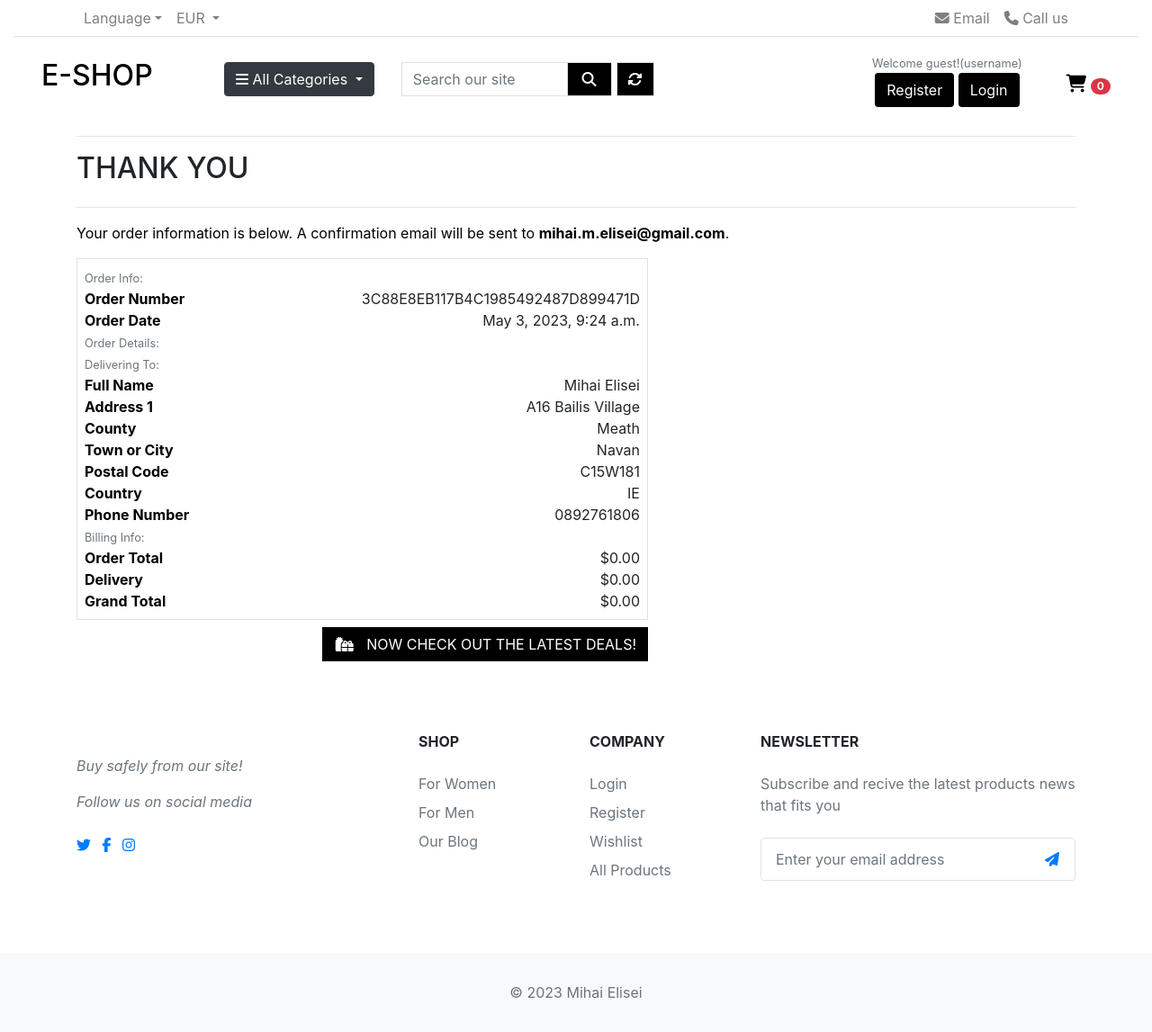
After one commit to MihaiElisei/E-Shop-V1.0, a Django app: template checkout/templates/checkout/checkout_success.html in a window 1280 px wide. The commit adds this page. Shown: the whole page at 90% size. Run offline with Django 3.2, Linux system fonts and the light colour scheme; the template is opened without the code that fills it: values that come from a table or form of the project are taken from there, others are empty; data comes from the database, SQL or seed files in the repository; both versions use the stored data as it was after the commit; some libraries are stand-ins or nearby versions.

Commit message:
added checkout success template and view

```diff
--- a/cart/templates/cart/cart.html
+++ b/cart/templates/cart/cart.html
@@ -35,7 +35,7 @@
                                                 {% if cart_item.product.image %}
                                                 <img src="{{ cart_item.product.image.url }}" class="img-sm">
                                                 {% else %}
-                                                <img src="/media/noimage.png" class="img-sm">
+                                                <img src="{{ MEDIA_URL }}noimage.png" class="img-sm">
                                                 {% endif %}
                                             </div>
                                             <div class="col-lg-8 col-md-6 col-sm-12">
--- a/cart/views.py
+++ b/cart/views.py
@@ -100,6 +100,7 @@ def add_to_cart(request, product_id):
             cart_item.variations.clear()
             cart_item.variations.add(*product_variation)
         cart_item.save()
+
     return redirect('view_cart')
 
 
--- a/checkout/__init__.py
+++ b/checkout/__init__.py
@@ -0,0 +1 @@
+default_app_config = 'checkout.apps.CheckoutConfig'
--- a/checkout/models.py
+++ b/checkout/models.py
@@ -2,6 +2,7 @@ import uuid
 from django_countries.fields import CountryField
 from django.db import models
 from products.models import Product
+from cart.models import CartItem
 from django.db.models import Sum
 from django.conf import settings
 # Create your models here.
@@ -65,7 +66,7 @@ class OrderLineItem(models.Model):
     order = models.ForeignKey(Order, null=False, blank=False,
                               on_delete=models.CASCADE,
                               related_name='lineitems')
-    product = models.ForeignKey(Product, null=False, blank=False,
+    product = models.ForeignKey(CartItem, null=False, blank=False,
                                 on_delete=models.CASCADE)
     product_variation = models.CharField(max_length=10, null=True,
                                          blank=True)
--- /dev/null
+++ b/checkout/templates/checkout/checkout_success.html
@@ -0,0 +1,208 @@
+{% extends "base.html" %}
+{% load static %}
+
+{% block extra_css %}
+<link rel="stylesheet" href="{% static 'checkout/css/checkout.css' %}">
+{% endblock %}
+
+
+{% block content %}
+<div class="overlay"></div>
+<div class="container">
+    <div class="row">
+        <div class="col">
+            <hr>
+            <h2 class="logo-font mb-4">Thank You</h2>
+            <hr>
+            <p class="text-black">Your order information is below. A confirmation email will be sent to
+                <strong>{{ order.email }}</strong>.</p>
+        </div>
+    </div>
+
+    <div class="row">
+        <div class="col-12 col-lg-7">
+            <div class="order-confirmation-wrapper p-2 border">
+                <div class="row">
+                    <div class="col">
+                        <small class="text-muted">Order Info:</small>
+                    </div>
+                </div>
+
+                <div class="row">
+                    <div class="col-12 col-md-4">
+                        <p class="mb-0 text-black font-weight-bold">Order Number</p>
+                    </div>
+                    <div class="col-12 col-md-8 text-md-right">
+                        <p class="mb-0">{{ order.order_number }}</p>
+                    </div>
+                </div>
+
+                <div class="row">
+                    <div class="col-12 col-md-4">
+                        <p class="mb-0 text-black font-weight-bold">Order Date</p>
+                    </div>
+                    <div class="col-12 col-md-8 text-md-right">
+                        <p class="mb-0">{{ order.date }}</p>
+                    </div>
+                </div>
+
+                <div class="row">
+                    <div class="col">
+                        <small class="text-muted">Order Details:</small>
+                    </div>
+                </div>
+
+                {% for item in order.lineitems.all %}
+                <div class="row">
+                    <div class="col-12 col-md-4">
+                        <p class="small mb-0 text-black font-weight-bold">
+                            {{ item.product.name }}{% if item.product_size %} - Size
+                            {{ item.product_size|upper }}{% endif %}
+                        </p>
+                    </div>
+                    <div class="col-12 col-md-8 text-md-right">
+                        <p class="small mb-0">{{ item.quantity }} @ ${{ item.product.price }} each</p>
+                    </div>
+                </div>
+                {% endfor %}
+
+                <div class="row">
+                    <div class="col">
+                        <small class="text-muted">Delivering To:</small>
+                    </div>
+                </div>
+
+                <div class="row">
+                    <div class="col-12 col-md-4">
+                        <p class="mb-0 text-black font-weight-bold">Full Name</p>
+                    </div>
+                    <div class="col-12 col-md-8 text-md-right">
+                        <p class="mb-0">{{ order.full_name }}</p>
+                    </div>
+                </div>
+
+                <div class="row">
+                    <div class="col-12 col-md-4">
+                        <p class="mb-0 text-black font-weight-bold">Address 1</p>
+                    </div>
+                    <div class="col-12 col-md-8 text-md-right">
+                        <p class="mb-0">{{ order.street_address1 }}</p>
+                    </div>
+                </div>
+
+                {% if order.street_address2 %}
+                <div class="row">
+                    <div class="col-12 col-md-4">
+                        <p class="mb-0 text-black font-weight-bold">Address 2</p>
+                    </div>
+                    <div class="col-12 col-md-8 text-md-right">
+                        <p class="mb-0">{{ order.street_address1 }}</p>
+                    </div>
+                </div>
+                {% endif %}
+
+                {% if order.county %}
+                <div class="row">
+                    <div class="col-12 col-md-4">
+                        <p class="mb-0 text-black font-weight-bold">County</p>
+                    </div>
+                    <div class="col-12 col-md-8 text-md-right">
+                        <p class="mb-0">{{ order.county }}</p>
+                    </div>
+                </div>
+                {% endif %}
+
+                <div class="row">
+                    <div class="col-12 col-md-4">
+                        <p class="mb-0 text-black font-weight-bold">Town or City</p>
+                    </div>
+                    <div class="col-12 col-md-8 text-md-right">
+                        <p class="mb-0">{{ order.town_or_city }}</p>
+                    </div>
+                </div>
+
+                {% if order.postcode %}
+                <div class="row">
+                    <div class="col-12 col-md-4">
+                        <p class="mb-0 text-black font-weight-bold">Postal Code</p>
+                    </div>
+                    <div class="col-12 col-md-8 text-md-right">
+                        <p class="mb-0">{{ order.postcode }}</p>
+                    </div>
+                </div>
+                {% endif %}
+
+                <div class="row">
+                    <div class="col-12 col-md-4">
+                        <p class="mb-0 text-black font-weight-bold">Country</p>
+                    </div>
+                    <div class="col-12 col-md-8 text-md-right">
+                        <p class="mb-0">{{ order.country }}</p>
+                    </div>
+                </div>
+
+                <div class="row">
+                    <div class="col-12 col-md-4">
+                        <p class="mb-0 text-black font-weight-bold">Phone Number</p>
+                    </div>
+                    <div class="col-12 col-md-8 text-md-right">
+                        <p class="mb-0">{{ order.phone_number }}</p>
+                    </div>
+                </div>
+
+                <div class="row">
+                    <div class="col">
+                        <small class="text-muted">Billing Info:</small>
+                    </div>
+                </div>
+
+                <div class="row">
+                    <div class="col-12 col-md-4">
+                        <p class="mb-0 text-black font-weight-bold">Order Total</p>
+                    </div>
+                    <div class="col-12 col-md-8 text-md-right">
+                        <p class="mb-0">${{ order.order_total }}</p>
+                    </div>
+                </div>
+
+                <div class="row">
+                    <div class="col-12 col-md-4">
+                        <p class="mb-0 text-black font-weight-bold">Delivery</p>
+                    </div>
+                    <div class="col-12 col-md-8 text-md-right">
+                        <p class="mb-0">${{ order.delivery_cost }}</p>
+                    </div>
+                </div>
+
+                <div class="row">
+                    <div class="col-12 col-md-4">
+                        <p class="mb-0 text-black font-weight-bold">Grand Total</p>
+                    </div>
+                    <div class="col-12 col-md-8 text-md-right">
+                        <p class="mb-0">${{ order.grand_total }}</p>
+                    </div>
+                </div>
+            </div>
+        </div>
+    </div>
+    <div class="row">
+        <div class="col-12 col-lg-7 text-right">
+            {% if from_profile %}
+            <a href="{% url 'profile' %}" class="btn btn-black rounded-0 my-2">
+                <span class="icon mr-2">
+                    <i class="fas fa-angle-left"></i>
+                </span>
+                <span class="text-uppercase">Back to Profile</span>
+            </a>
+            {% else %}
+            <a href="{% url 'products' %}?category=new_arrivals,deals,clearance" class="btn btn-black rounded-0 my-2">
+                <span class="icon mr-2">
+                    <i class="fas fa-gifts"></i>
+                </span>
+                <span class="text-uppercase">Now check out the latest deals!</span>
+            </a>
+            {% endif %}
+        </div>
+    </div>
+</div>
+{% endblock %}
--- a/e_shop/settings.py
+++ b/e_shop/settings.py
@@ -180,9 +180,9 @@ MEDIA_ROOT = os.path.join(BASE_DIR, 'media')
 # Stripe
 FREE_DELIVERY_THRESHOLD = 100
 STANDARD_DELIVERY_PRICE = 50
-STRIPE_CURRENCY = 'usd'
-STRIPE_PUBLIC_KEY = os.getenv('STRIPE_PUBLIC_KEY', '')
-STRIPE_SECRET_KEY = os.getenv('STRIPE_SECRET_KEY', '')
+STRIPE_CURRENCY = 'eur'
+STRIPE_PUBLIC_KEY = os.getenv('STRIPE_PUBLIC_KEY', 'pk_test_51N2yKrJkGwVLZn0MlIIwQ9R5cjNwxylgpa3dxVFA8OQS58lsKNVoLpJWBoBsOZLxAQTue31Kc2kUZ5XEqC0qPsIU00KXfq2hGZ')
+STRIPE_SECRET_KEY = os.getenv('STRIPE_SECRET_KEY', 'sk_test_51N2yKrJkGwVLZn0MWLDfYk4c5xavxLgtE0ekZXv2nkhMAenq732FrmKK2bIqOtuf3wo5y8uT9U4XkcPNizE4xsR10098NiXH3T')
 STRIPE_WH_SECRET = os.getenv('STRIPE_WH_SECRET', '')
 
 # Default primary key field type
```
Also changed, not shown: checkout/static/checkout/js/stripe_elements.js (+49 -0 lines), checkout/views.py (+74 -7 lines), templates/includes/toasts/toast_success.html (+11 -1 lines), checkout/migrations/0002_alter_orderlineitem_product.py (added), db.sqlite3.
